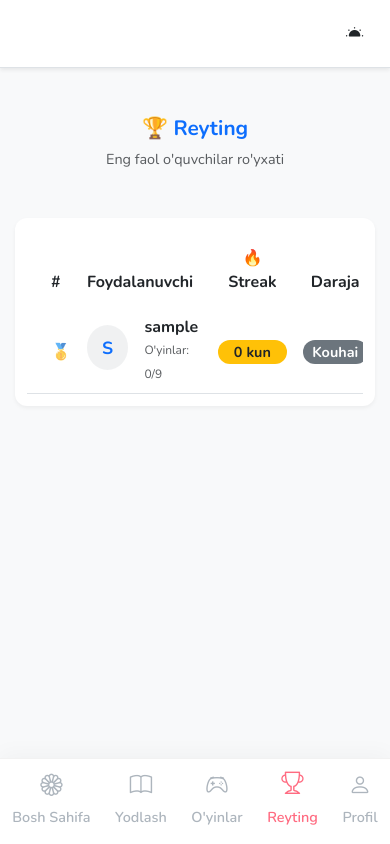
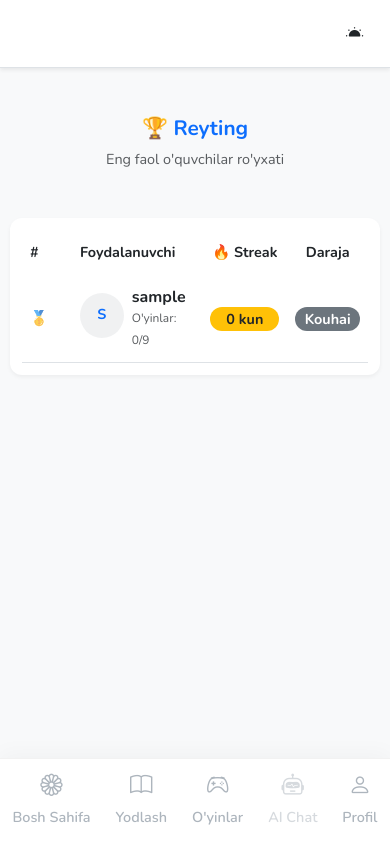
Before and after one commit to Kazoki-ken/EasyNihongo, a Django app: page /leaderboard/ in a window 390 px wide. Run offline with Django 4.2, Linux system fonts and the light colour scheme; the visitor is signed in with stand-in values (Sample User, id 1); data comes from the database, SQL or seed files in the repository.

Commit message:
Refine Leaderboard UI and Navigation
- Update Leaderboard template to support Dark Mode and better Mobile responsiveness.
- Move Leaderboard access to the Profile page (unlocked the previously locked button).
- Replace 'Reyting' in the bottom navigation with a locked 'AI Chat' placeholder.
- Ensure audio features and pagination remain intact from previous steps.

```diff
--- a/vocabulary/templates/vocabulary/base.html
+++ b/vocabulary/templates/vocabulary/base.html
@@ -203,8 +203,8 @@
     <a href="{% url 'games_menu' %}" class="nav-item-custom {% if 'game' in request.path %}active{% endif %}">
         <i class="bi bi-controller"></i><span>O'yinlar</span>
     </a>
-    <a href="{% url 'leaderboard' %}" class="nav-item-custom {% if request.resolver_match.url_name == 'leaderboard' %}active{% endif %}">
-        <i class="bi bi-trophy"></i><span>Reyting</span>
+    <a href="#" class="nav-item-custom opacity-50">
+        <i class="bi bi-robot"></i><span>AI Chat</span>
     </a>
     <a href="{% url 'profile' %}" class="nav-item-custom {% if request.resolver_match.url_name == 'profile' %}active{% endif %}">
         <i class="bi bi-person"></i><span>Profil</span>
--- a/vocabulary/templates/vocabulary/leaderboard.html
+++ b/vocabulary/templates/vocabulary/leaderboard.html
@@ -67,6 +67,40 @@
         </div>
     </div>
 
+<style>
+    /* Dark Mode uchun maxsus stillar */
+    body.dark-mode .table {
+        color: #f8f9fa;
+        border-color: #333;
+    }
+    body.dark-mode .table-hover tbody tr:hover {
+        color: #f8f9fa;
+        background-color: #2c2c2c;
+    }
+    body.dark-mode .bg-light {
+        background-color: #2c2c2c !important;
+        color: #f8f9fa;
+    }
+    /* Mobile uchun ixchamlash */
+    @media (max-width: 576px) {
+        .container {
+            padding-left: 10px !important;
+            padding-right: 10px !important;
+        }
+        .table th, .table td {
+            padding: 0.75rem 0.5rem !important;
+            font-size: 0.9rem;
+        }
+        /* User iconkasini kichraytirish */
+        .rounded-circle {
+            width: 30px !important;
+            height: 30px !important;
+            font-size: 0.9rem !important;
+            margin-right: 0.5rem !important;
+        }
+    }
+</style>
+
     {% if user_rank > 20 %}
     <div class="mt-4 text-center">
         <div class="d-inline-block bg-white shadow-sm rounded-pill px-4 py-2 border">
```
Also changed, not shown: vocabulary/templates/vocabulary/profile.html (+7 -6 lines).
